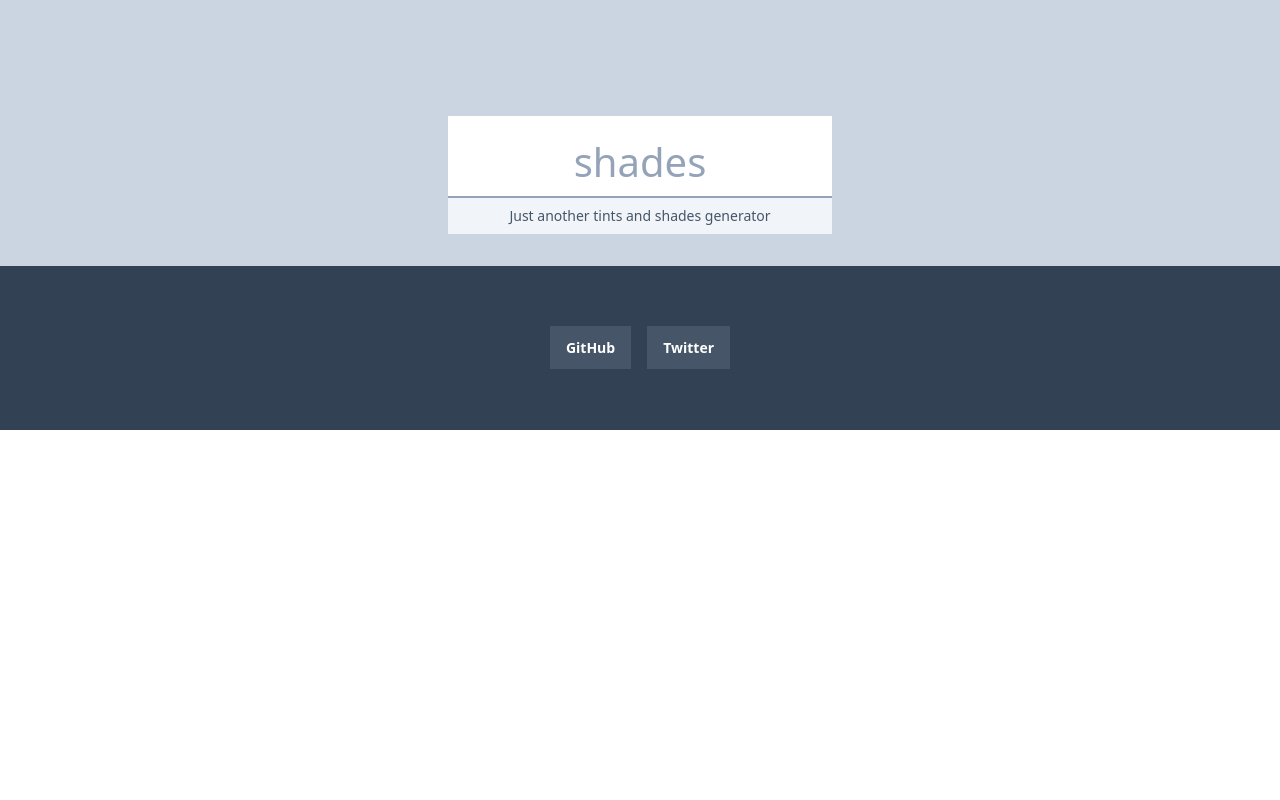
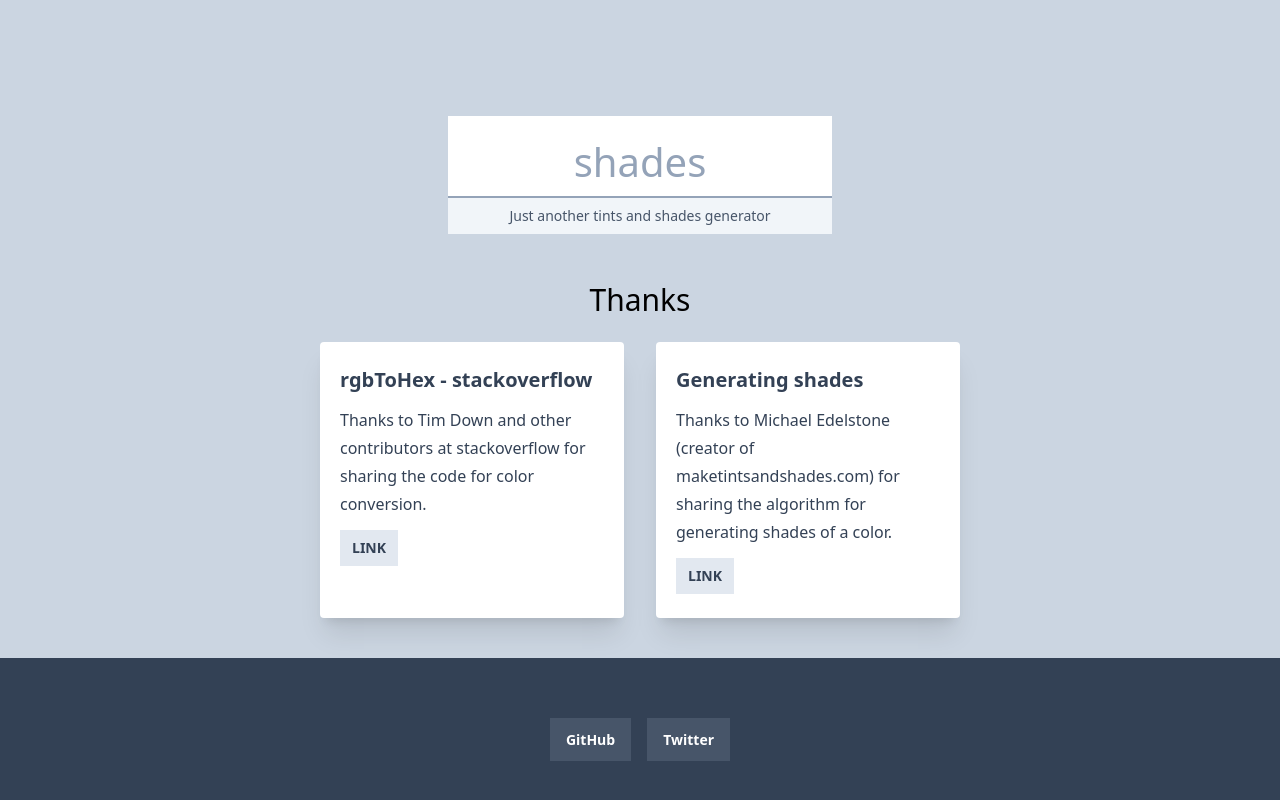
Before and after one commit to reactry/shades, a React (Create React App) app: page / in a window 1280 px wide. Shown: the part 1204-2004 px from the top of the page. Before the commit the page ends 1634 px from the top, so only its background shows below. Built offline with nearby package versions, Linux system fonts and the light colour scheme.

Commit message:
Added new section and component: Thanks

```diff
--- a/src/App.js
+++ b/src/App.js
@@ -1,4 +1,5 @@
 import MainComponent from './MainComponent';
+import Thanks from './Thanks';
 import Footer from './Footer';
 
 import settings from './settings.json';
@@ -6,15 +7,18 @@ import settings from './settings.json';
 
 
 function App () {
+	let mainProps = {settings};
+
 	const links = settings.links;
-	let mainProps = {settings};
-	let footerProps = {
-		links
-	};
+	let footerProps = {links};
+
+	const thanks = settings.thanks;
+	let thanksProps = {thanks};
 
 	return (
 		<div className="App">
 			<MainComponent {...mainProps} />
+			<Thanks {...thanksProps} />
 			<Footer {...footerProps} />
 		</div>
 	);
--- /dev/null
+++ b/src/Thanks.js
@@ -0,0 +1,25 @@
+
+
+
+export default function Thanks ({thanks}) {
+	let thanksItems = thanks.map((v, i) => {
+		return (
+			<div key={i} className="bg-white shadow-xl px-5 py-6 mx-4 my-4 basis-0 grow rounded">
+				<h2 className="text-xl font-bold">{v.title}</h2>
+				<p className="text-md py-3 leading-7">{v.description}</p>
+				<a href={v.url} target="_blank" rel="noreferrer" className="inline-block bg-slate-200 text-sm font-bold px-3 py-2 duration-300 hover:bg-slate-400 focus:bg-slate-400">LINK</a>
+			</div>
+		);
+	});
+
+	return (
+		<div className="Thanks bg-slate-300 py-4">
+			<div>
+				<h2 className="text-3xl text-center">Thanks</h2>
+			</div>
+			<div className="max-w-2xl m-auto md:flex py-2 text-slate-700">
+				{thanksItems}
+			</div>
+		</div>
+	);
+}
--- a/src/settings.json
+++ b/src/settings.json
@@ -16,12 +16,12 @@
 	"thanks": [
 		{
 			"title": "rgbToHex - stackoverflow",
-			"description": "Thanks to Tim Down for sharing the code for color conversion functions.",
+			"description": "Thanks to Tim Down and other contributors at stackoverflow for sharing the code for color conversion.",
 			"url": "https://stackoverflow.com/questions/5623838/rgb-to-hex-and-hex-to-rgb"
 		},
 		{
-			"title": "generating shades - maketintsandshades",
-			"description": "Thanks to Tim Down for sharing the algorithm for generating shades of a color.",
+			"title": "Generating shades",
+			"description": "Thanks to Michael Edelstone (creator of maketintsandshades.com) for sharing the algorithm for generating shades of a color.",
 			"url": "https://github.com/edelstone/tints-and-shades"
 		}
 	]
```
